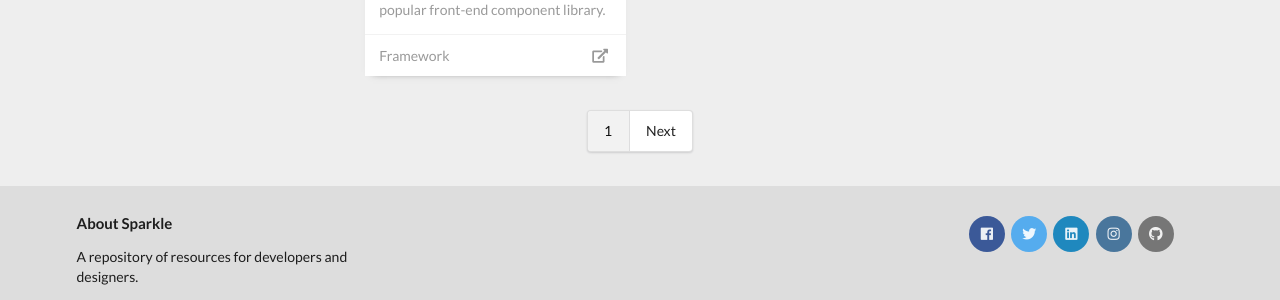
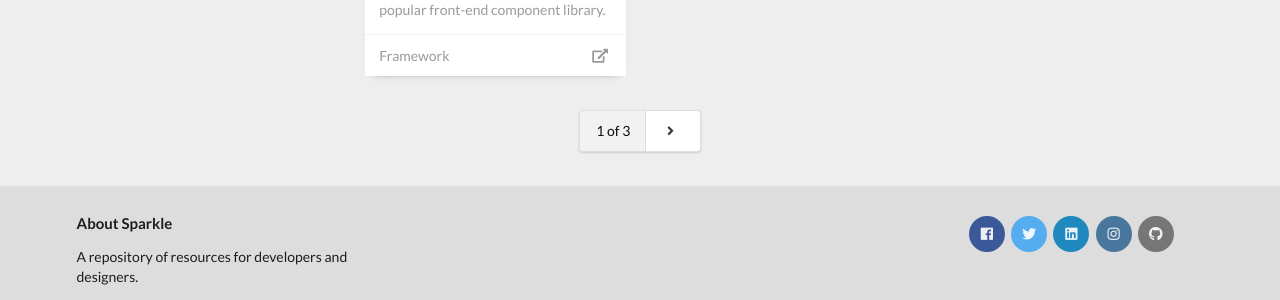
Before and after one commit to guyswhocode/sparkle, a Jekyll site: the page built from index.html, in a window 1280 px wide and 900 px high, scrolled down 1560 px. Shown: the part 583-883 px from the top of the window. Built offline with Jekyll 4.4.1, drawn with Linux system fonts in a browser that asks for light colours; nearby versions of some CDN libraries; the list of posts is cut into pages by our own code.

Commit message:
fixes pagination

```diff
--- a/_layouts/page.html
+++ b/_layouts/page.html
@@ -27,11 +27,11 @@
 			<div class="ui center aligned container">
 				<div class="ui compact centered pagination menu">
 					{% if paginator.previous_page %}
-					<a class="item" href="{{ site.baseurl }}{{ paginator.previous_page_path }}">Previous</a>
+					<a class="item" href="{{ site.baseurl }}{{ paginator.previous_page_path }}"><i class=" angle left icon"></i></a>
 					{% endif %}
-					<a class="active item">{{ paginator.page }}</a>
+					<a class="active item">{{ paginator.page }} of {{ paginator.total_pages }}</a>
 					{% if paginator.next_page %}
-					<a class="item" href="{{ site.baseurl }}{{ paginator.next_page_path }}">Next</a>
+					<a class="item" href="{{ site.baseurl }}{{ paginator.next_page_path }}"><i class=" angle right icon"></i></a>
 					{% endif %}
 				</div>
 			</div>
```
